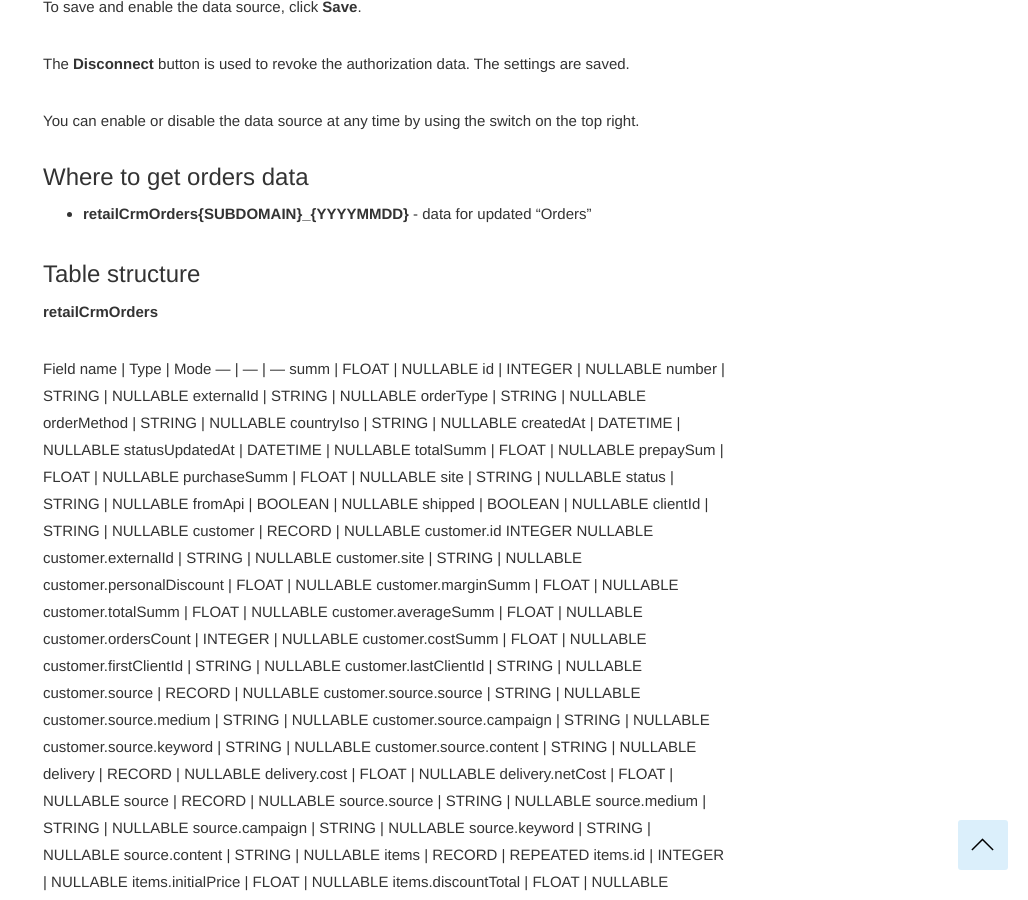
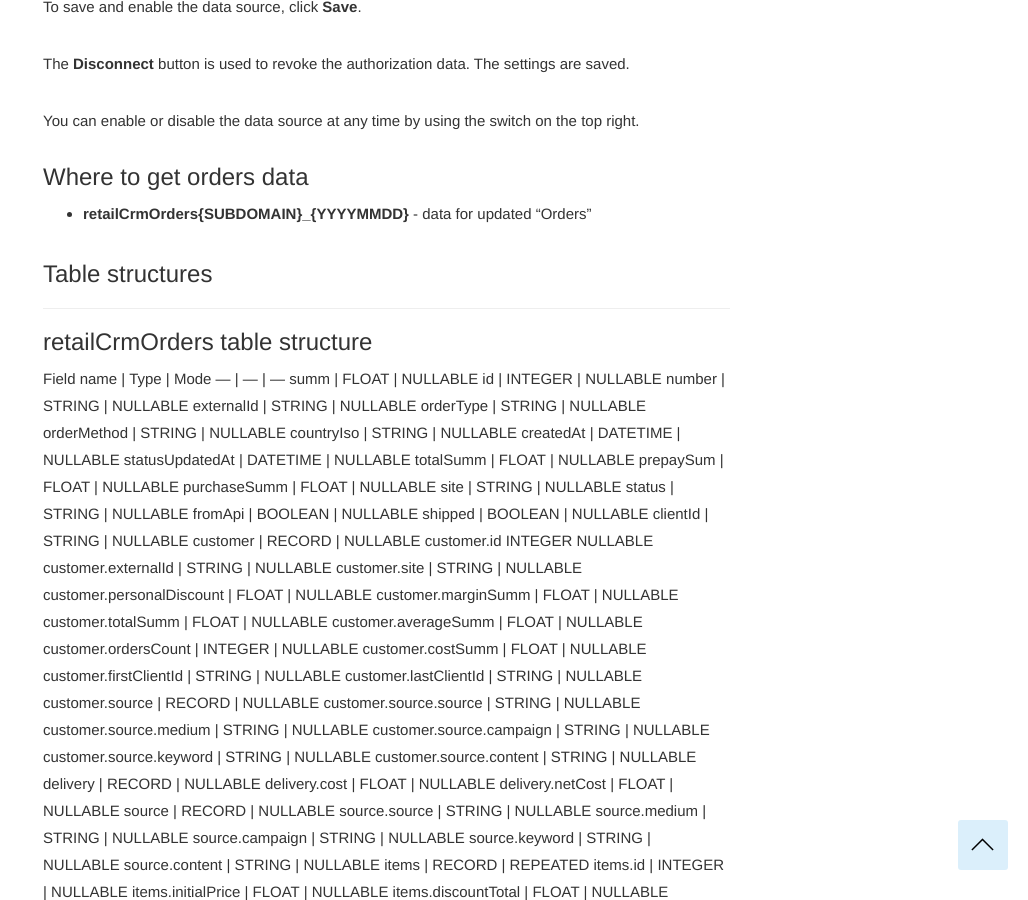
Before and after one commit to segmentstream-com/segmentstream-com.github.io, a Jekyll site: the page built from _docs/datasources/retailcrm.md, in a window 1280 px wide and 900 px high, scrolled down 2127 px. Shown: the whole window, without its empty margins (252-1280 px from the left). Built offline with Jekyll 4.4.1, drawn with Linux system fonts in a browser that asks for light colours; nearby versions of some CDN libraries; some of the changed text lies outside the part shown.

Commit message:
Improve amoCRM, retailCRM docs

```diff
--- a/_docs/datasources/retailcrm.md
+++ b/_docs/datasources/retailcrm.md
@@ -21,7 +21,7 @@ In this section you will learn:
   <li><a href="#orders-import">Orders import</a></li>
   <li><a href="#saving-disconnecting-disabling">Saving, Disconnecting, Disabling data source</a></li>
   <li><a href="#where-to-get-orders-data">Where to get orders data</a></li>
-  <li><a href="#table-structure">Table structure</a></li>
+  <li><a href="#table-structures">Table structures</a></li>
 </ul>
 
 ### <a name="importing-data"></a>Importing data from retailCRM
@@ -60,9 +60,10 @@ You can enable or disable the data source at any time by using the switch on the
 ### <a name="where-to-get-orders-data"></a>Where to get orders data
 - **retailCrmOrders{SUBDOMAIN}_{YYYYMMDD}** - data for updated "Orders"
 
-### <a name="table-structure"></a>Table structure
+### <a name="table-structures"></a>Table structures
+------
 
-**retailCrmOrders**
+### retailCrmOrders table structure
 
 Field name | Type | Mode
 --- | --- | ---
```
Also changed, not shown: _docs/datasources/amocrm.md (+4 -3 lines).
